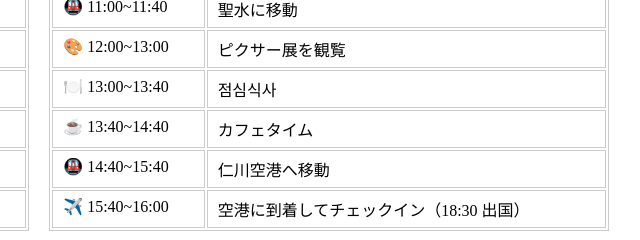
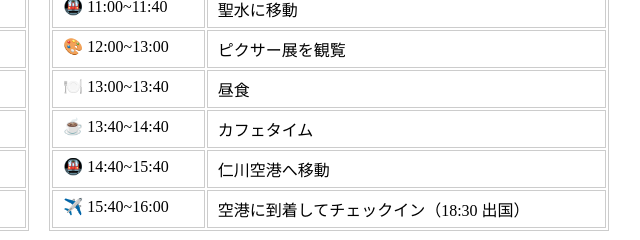
Before and after one commit to I-gyo/May_KOREA, a plain HTML site: page index.html in a window 1280 px wide. Shown: the part 1545-1785 px from the top of the page, 521-1161 px from the left. Drawn offline with Linux system fonts and the light colour scheme.

Commit message:
Add files via upload

```diff
--- a/index.html
+++ b/index.html
@@ -192,7 +192,7 @@ body {
         <tr><td>🎨 12:00~13:00</td>
             <td>ピクサー展を観覧</td></tr>
         <tr><td>🍽️ 13:00~13:40</td>
-            <td>점심식사</td></tr>
+            <td>昼食</td></tr>
         <tr><td>☕ 13:40~14:40</td>
             <td>カフェタイム</td></tr>
         <tr><td>🚇 14:40~15:40</td>
```
